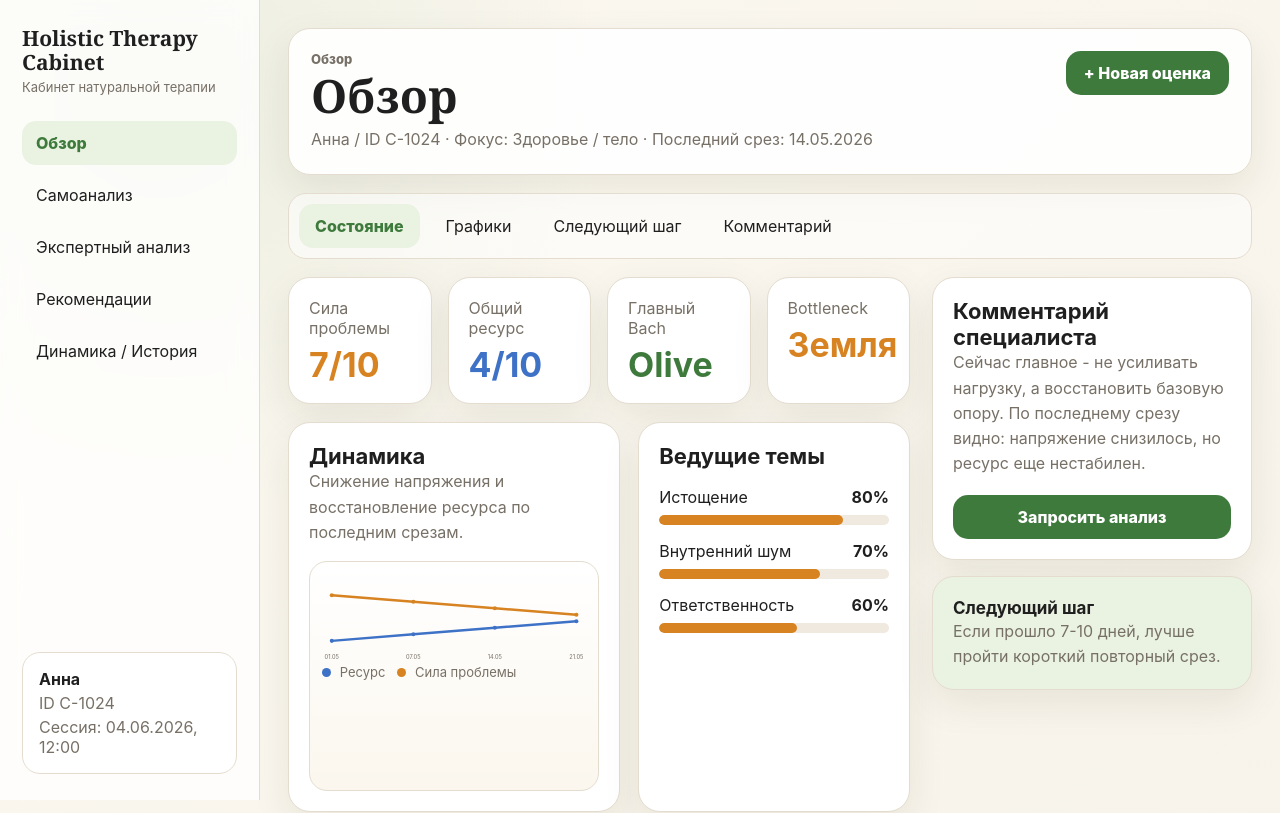
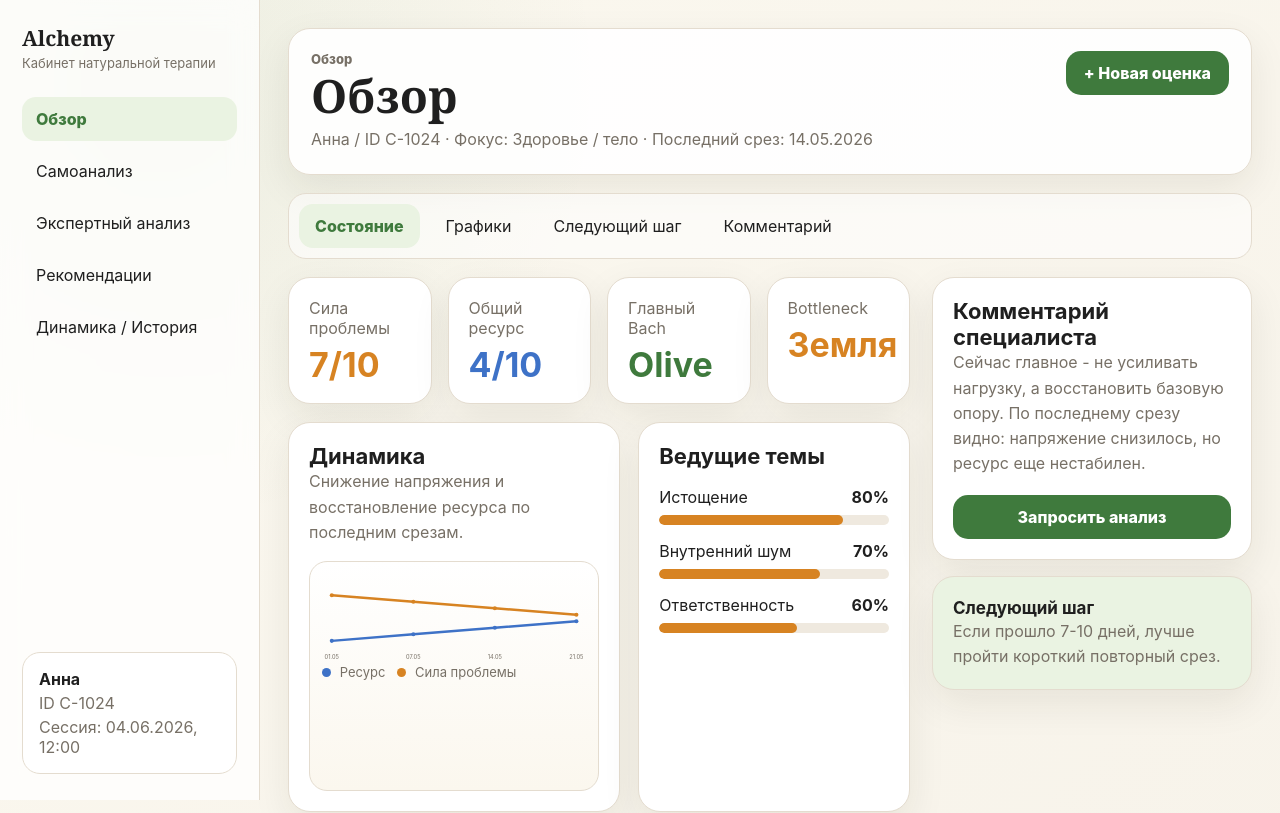
Before and after one commit to andylitvinov-design/report, a React (Vite) app: page / in a window 1280 px wide. Shown: the top 813 px of the page. Built offline with nearby package versions, Linux system fonts and the light colour scheme.

Commit message:
Rename cabinet brand to Alchemy

```diff
--- a/src/components/Layout.jsx
+++ b/src/components/Layout.jsx
@@ -8,7 +8,7 @@ export default function Layout({ activePage, pageTabs, activeTab, onTabChange, c
     <div className="app-shell">
       <aside className="sidebar" aria-label="Основная навигация">
         <div className="brand">
-          <strong>Holistic Therapy Cabinet</strong>
+          <strong>Alchemy</strong>
           <span>Кабинет натуральной терапии</span>
         </div>
         <nav className="nav-list">
```
